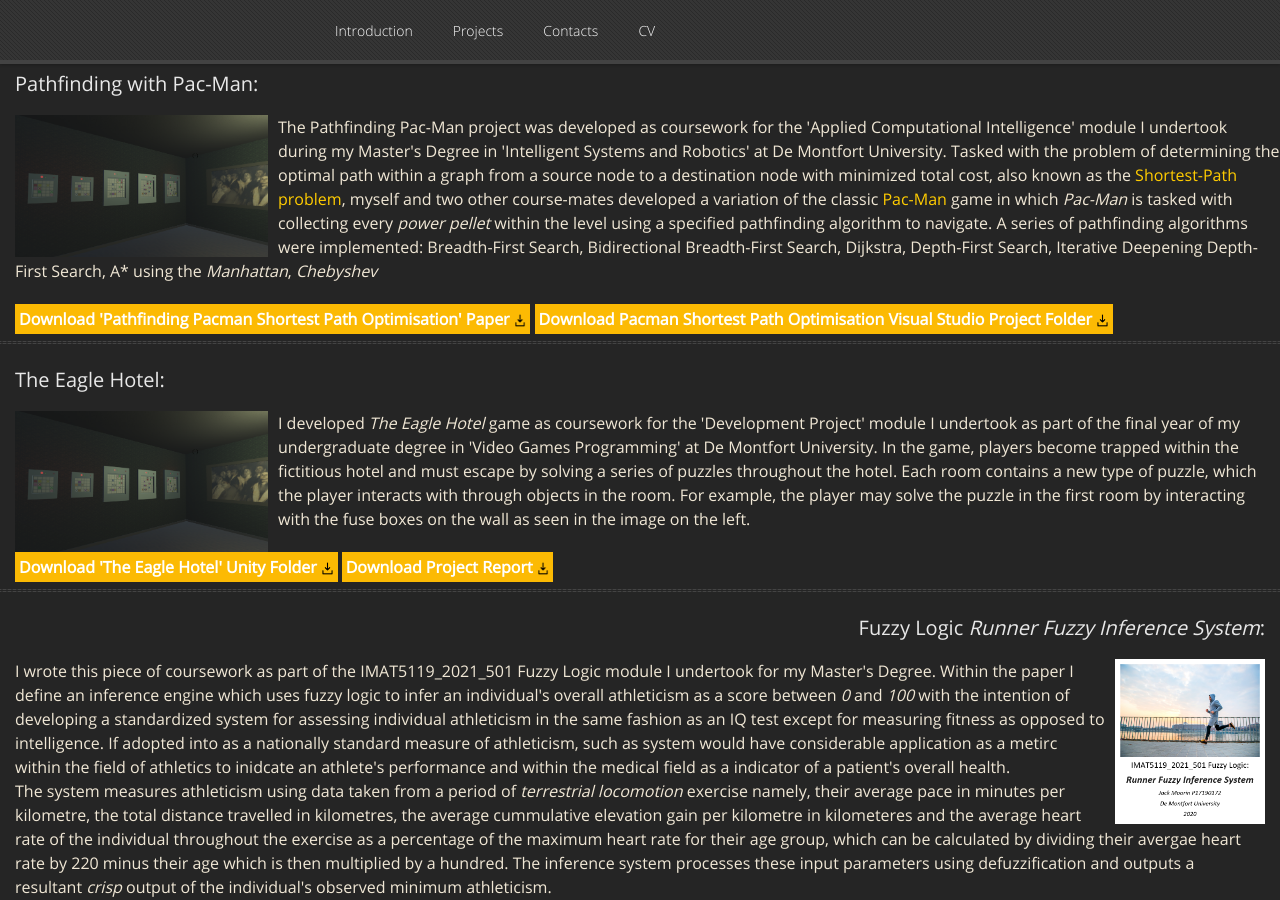
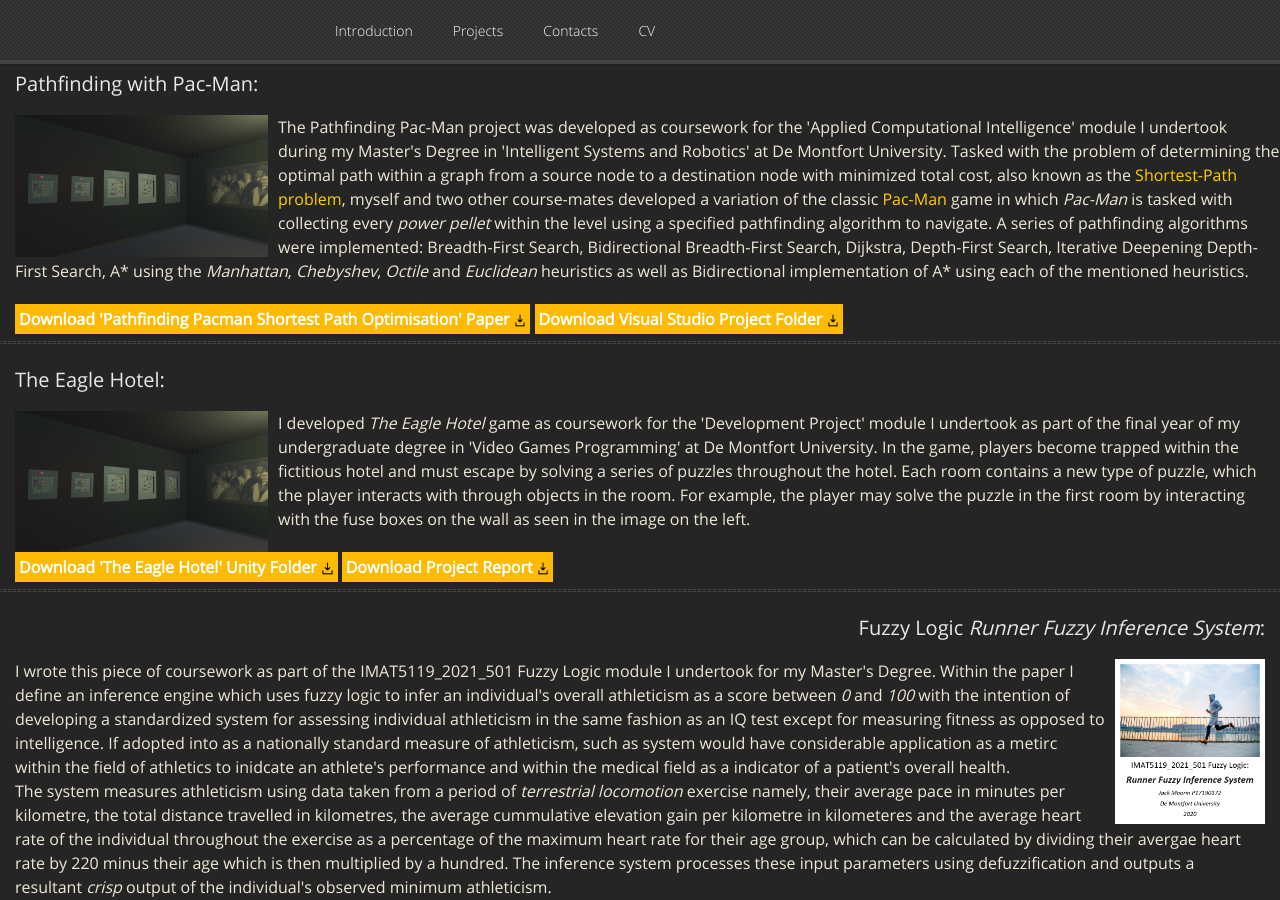
Before and after one commit to GamesProgrammingGrad2021/GamesProgrammingGrad2021.github.io, a Jekyll site: the page built from index.md, in a window 1280 px wide and 900 px high, scrolled down 1628 px. Built offline with Jekyll 4.4.1, drawn with Linux system fonts in a browser that asks for light colours; nearby versions of some CDN libraries; our own code applies the rules of GitHub Pages for plain Markdown files.

Commit message:
Update default.html

```diff
--- a/_layouts/default.html
+++ b/_layouts/default.html
@@ -213,10 +213,11 @@
 				developed a variation of the classic <a href="https://en.wikipedia.org/wiki/Pac-Man">Pac-Man</a> game in which <i>Pac-Man</i>
 				is tasked with collecting every <i>power pellet</i> within the level using a specified pathfinding algorithm to navigate. A
 				series of pathfinding algorithms were implemented: Breadth-First Search, Bidirectional Breadth-First Search, Dijkstra, Depth-First
-				Search, Iterative Deepening Depth-First Search, A* using the <i>Manhattan</i>, <i>Chebyshev</i>
+				Search, Iterative Deepening Depth-First Search, A* using the <i>Manhattan</i>, <i>Chebyshev</i>, <i>Octile</i> and <i>Euclidean</i>
+				heuristics as well as Bidirectional implementation of A* using each of the mentioned heuristics.
 				<br><br>
 				<a href="Path Finding Pacman Shortest Path Optimisation.docx" class="project_download">Download 'Pathfinding Pacman Shortest Path Optimisation' Paper <img src="Download_Icon.png" alt="" class="project_button_icon"></a>
-				<a href="https://drive.google.com/file/d/1b_OPyRFw9sgjCAHfafJzEvLr3v7KC3mg/view?usp=sharing" class="project_download">Download Pacman Shortest Path Optimisation Visual Studio Project Folder <img src="Download_Icon.png" alt="" class="project_button_icon"></a>
+				<a href="https://drive.google.com/file/d/1b_OPyRFw9sgjCAHfafJzEvLr3v7KC3mg/view?usp=sharing" class="project_download">Download Visual Studio Project Folder <img src="Download_Icon.png" alt="" class="project_button_icon"></a>
 				</div>
 			</div>
 
```
